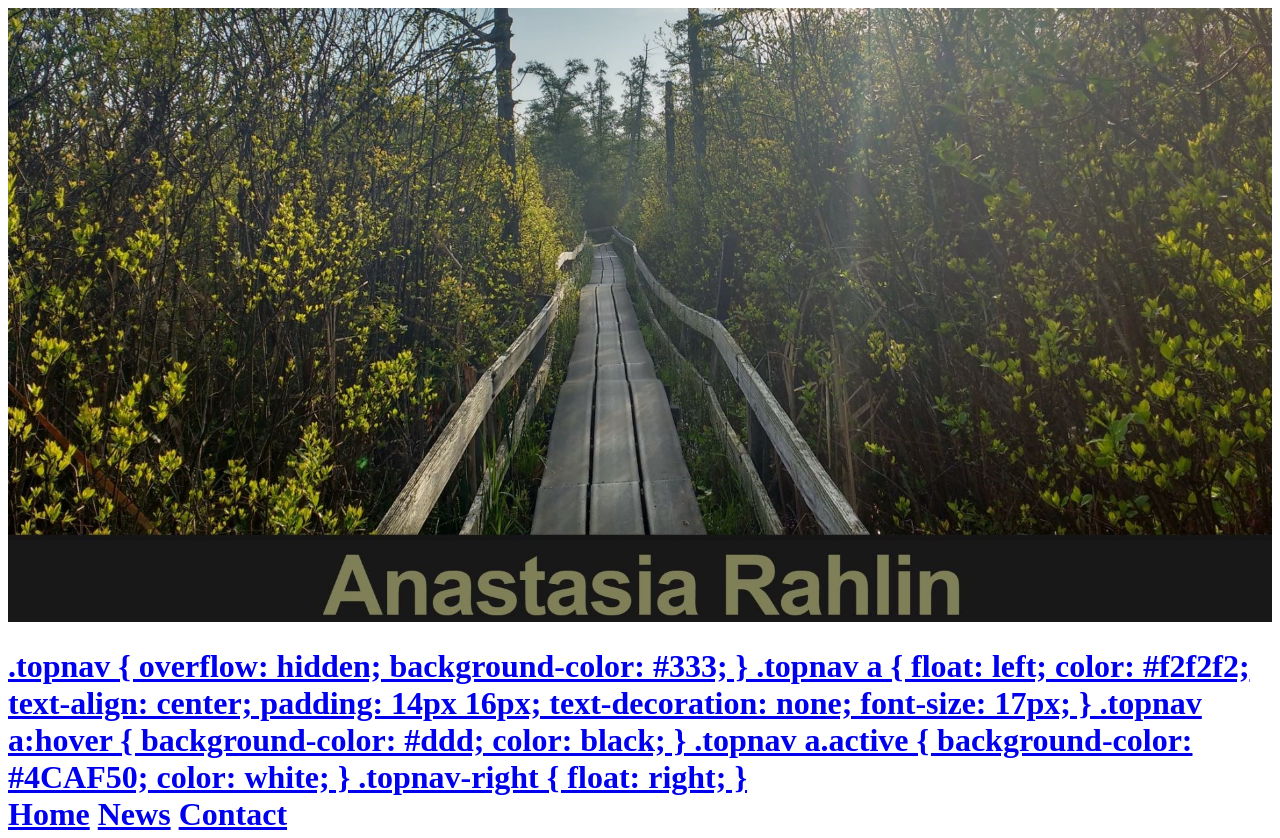
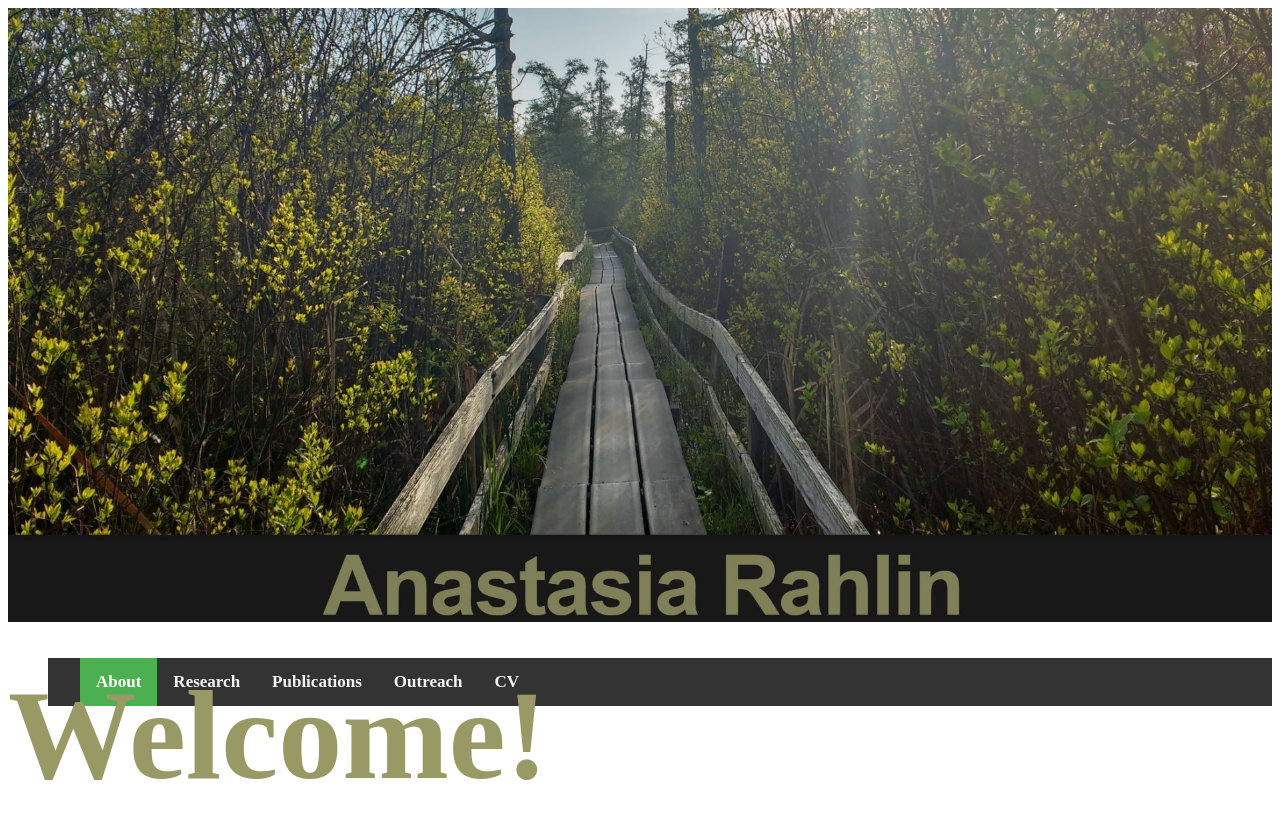
Before and after one commit to anarahlin/anarahlin.github.io, a Jekyll site: the page built from index.html, in a window 1280 px wide. Shown: the top 838 px of the page. Built offline with Jekyll 4.4.1, drawn with Linux system fonts in a browser that asks for light colours; nearby versions of some CDN libraries; the list of posts is cut into pages by our own code; comment, search, counter and statistics services are not loaded.

Commit message:
Update nav.html

```diff
--- a/_includes/nav.html
+++ b/_includes/nav.html
@@ -73,11 +73,38 @@
   		height: auto;
 		}
 
-		</style>
-		</head>
-		<body>
+.topnav {
+  overflow: hidden;
+  background-color: #333;
+}
 
+.topnav a {
+  float: left;
+  color: #f2f2f2;
+  text-align: center;
+  padding: 14px 16px;
+  text-decoration: none;
+  font-size: 17px;
+}
 
+.topnav a:hover {
+  background-color: #ddd;
+  color: black;
+}
+
+.topnav a.active {
+  background-color: #4CAF50;
+  color: white;
+}
+
+.topnav-right {
+  float: right;
+}
+
+</style>
+</head>
+
+<body>
 
 <!-- new nav stuff editing old stuff to span the links appropriately?
 
@@ -149,47 +176,20 @@
 
 <!-- some new nav stuff with the old nav bar blanked out -->
 
-.topnav {
-  overflow: hidden;
-  background-color: #333;
-}
 
-.topnav a {
-  float: left;
-  color: #f2f2f2;
-  text-align: center;
-  padding: 14px 16px;
-  text-decoration: none;
-  font-size: 17px;
-}
-
-.topnav a:hover {
-  background-color: #ddd;
-  color: black;
-}
-
-.topnav a.active {
-  background-color: #4CAF50;
-  color: white;
-}
-
-.topnav-right {
-  float: right;
-}
-</style>
-</head>
-<body>
+<div id="nav-wrapper">
+	<nav id="nav">
+	<ul>
+	{% assign current = page.url | downcase | split: '/' %}
 
 <div class="topnav">
-  <a class="active" href="#home">Home</a>
-  <a href="#news">News</a>
-  <a href="#contact">Contact</a>
-  <div class="topnav-right">
-    <a href="#search">Search</a>
-    <a href="#about">About</a>
-  </div>
+  <a class="active"
+     href="#index">About</a>
+  <a href="#research">Research</a>
+  <a href="#publications">Publications</a>
+    <a href="#outreach">Outreach</a>
+    <a href="#cv">CV</a>
 </div>
-
 
 
 
```
